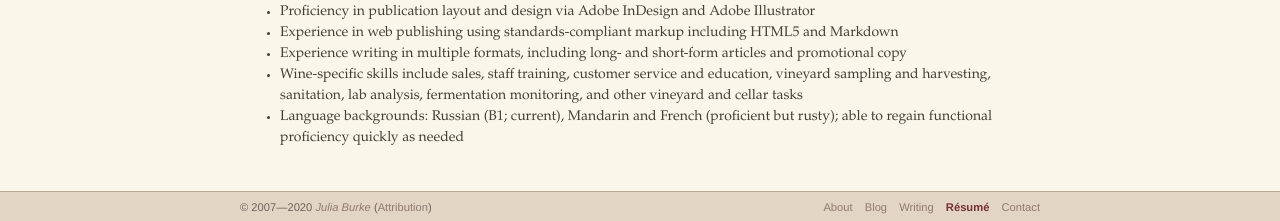
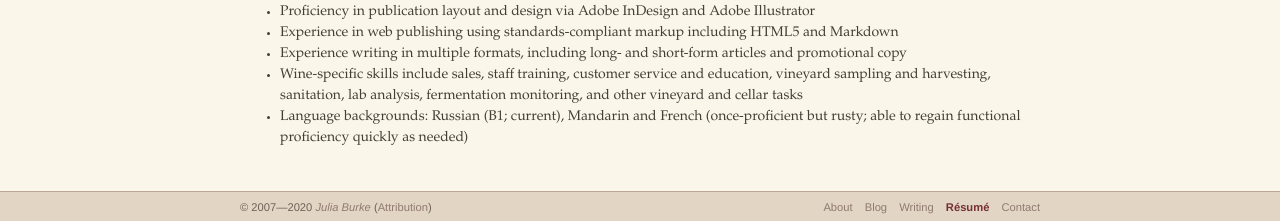
Before and after one commit to nywinewench/nywinewench.github.io, a Jekyll site: the page built from resume.md, in a window 1280 px wide and 900 px high, scrolled down 1604 px. Shown: the part 676-897 px from the top of the window. Built offline with Jekyll 4.4.1, drawn with Linux system fonts in a browser that asks for light colours; some web fonts are replaced; comment, search, counter and statistics services are not loaded; some of the changed text lies outside the part shown.

Commit message:
Update resume.md
resume language update

```diff
--- a/resume.md
+++ b/resume.md
@@ -113,4 +113,4 @@ title: Résumé
 * Experience in web publishing using standards-compliant markup including HTML5 and Markdown
 * Experience writing in multiple formats, including long- and short-form articles and promotional copy
 * Wine-specific skills include sales, staff training, customer service and education, vineyard sampling and harvesting, sanitation, lab analysis, fermentation monitoring, and other vineyard and cellar tasks
-* Language backgrounds: Russian (B1; current), Mandarin and French (proficient but rusty); able to regain functional proficiency quickly as needed
+* Language backgrounds: Russian (B1; current), Mandarin and French (once-proficient but rusty; able to regain functional proficiency quickly as needed)
```
Also changed, not shown: other parts of resume.md (+1 -1 lines).
